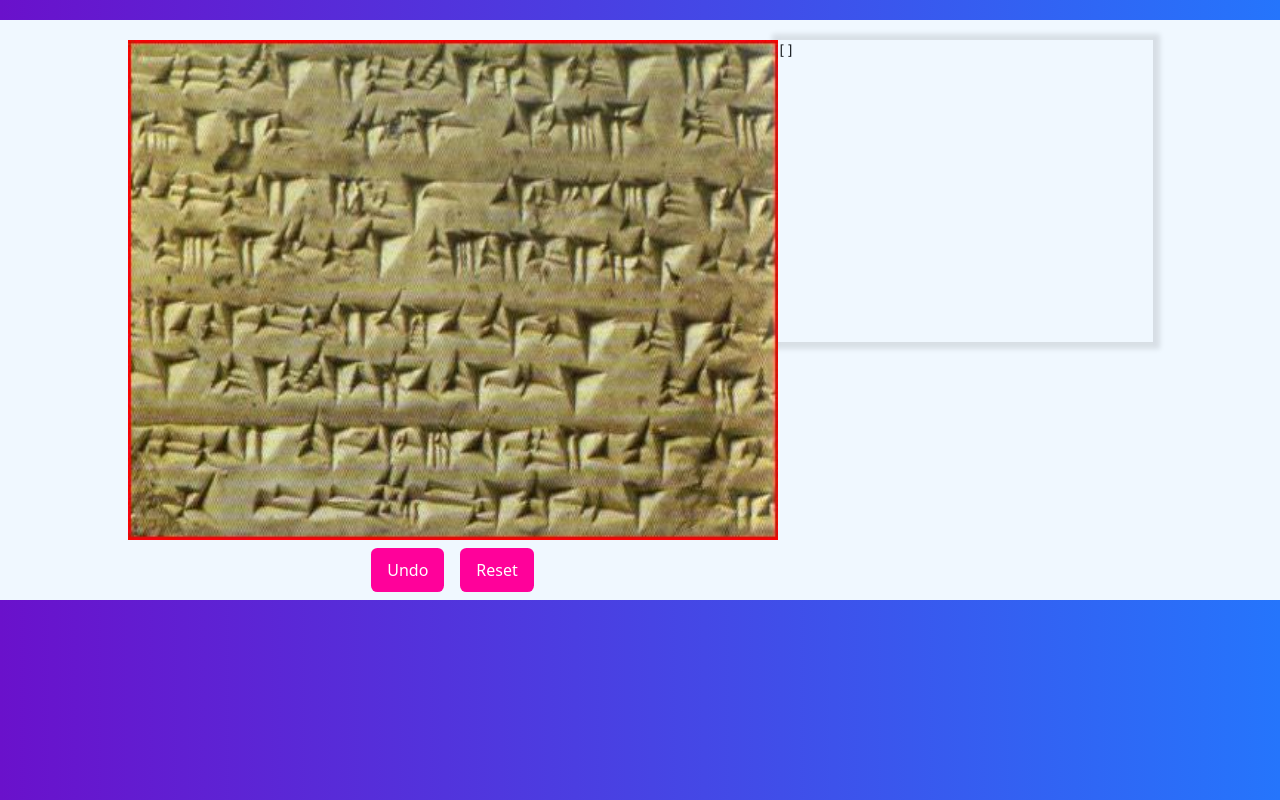
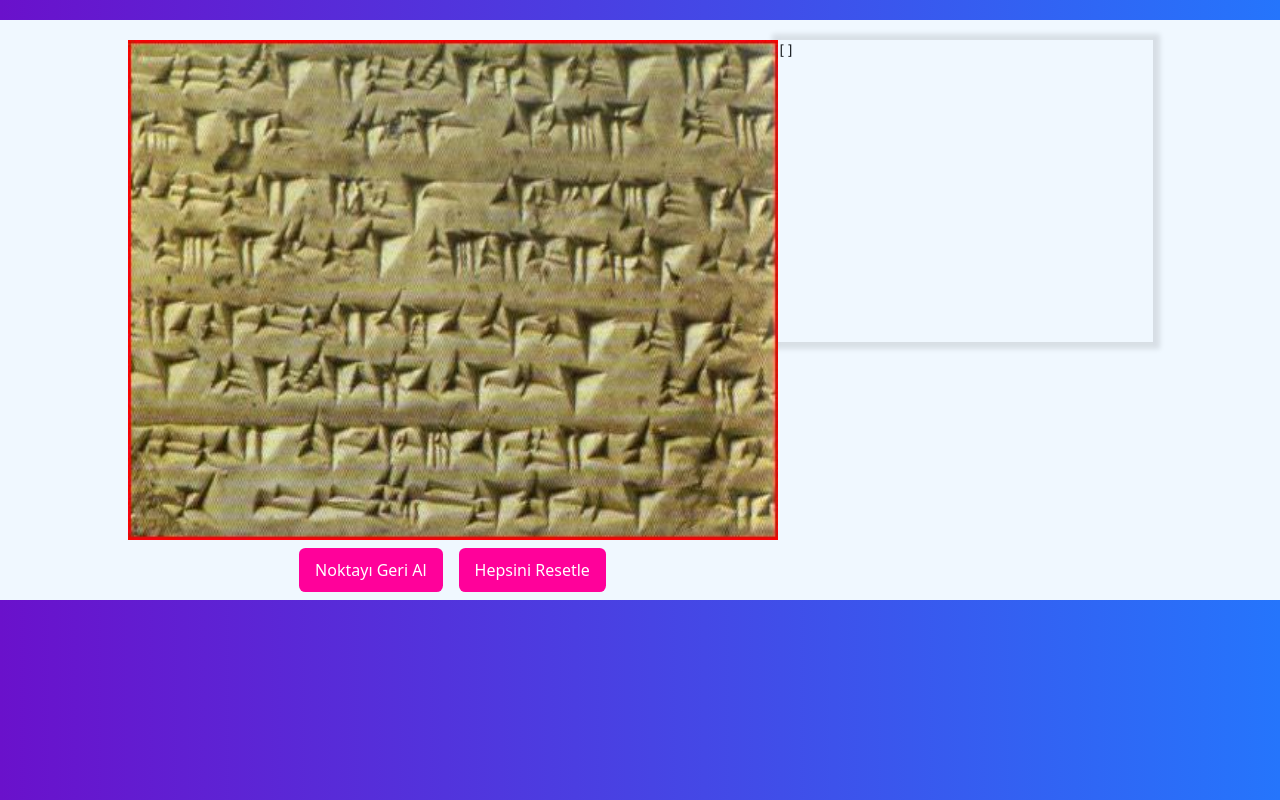
Before and after one commit to zypchn/image-annotation-web, a React (Vite) app in the folder frontend/: page /label in a window 1280 px wide. Built offline with nearby package versions, Linux system fonts and the light colour scheme.

Commit message:
Change button interactivity

```diff
--- a/frontend/src/containers/Canvas.jsx
+++ b/frontend/src/containers/Canvas.jsx
@@ -28,6 +28,7 @@ const Canvas = () => {
     const [position, setPosition] = useState([0, 0]);
     const [isMouseOverPoint, setMouseOverPoint] = useState(false);
     const [isPolyComplete, setPolyComplete] = useState(false);
+
     const videoElement = useMemo(() => {
         const element = new window.Image();
         element.width = 650;
@@ -50,9 +51,11 @@ const Canvas = () => {
             videoElement.removeEventListener("load", onload);
         };
     }, [videoElement]);
+
     const getMousePos = (stage) => {
         return [stage.getPointerPosition().x, stage.getPointerPosition().y];
     };
+
     //drawing begins when mousedown event fires.
     const handleMouseDown = (e) => {
         if (isPolyComplete) return;
@@ -155,8 +158,8 @@ const Canvas = () => {
                         alignItems: "center",
                     }}
                 >
-                    <Button name="Undo" onClick={undo} />
-                    <Button name="Reset" onClick={reset} />
+                    <Button name="Noktayı Geri Al" onClick={undo} />
+                    <Button name="Hepsini Resetle" onClick={() => window.confirm("Tüm annotationları silmek istediğinize emin misiniz ?") && reset()} />
                 </div>
             </div>
             <div
```
